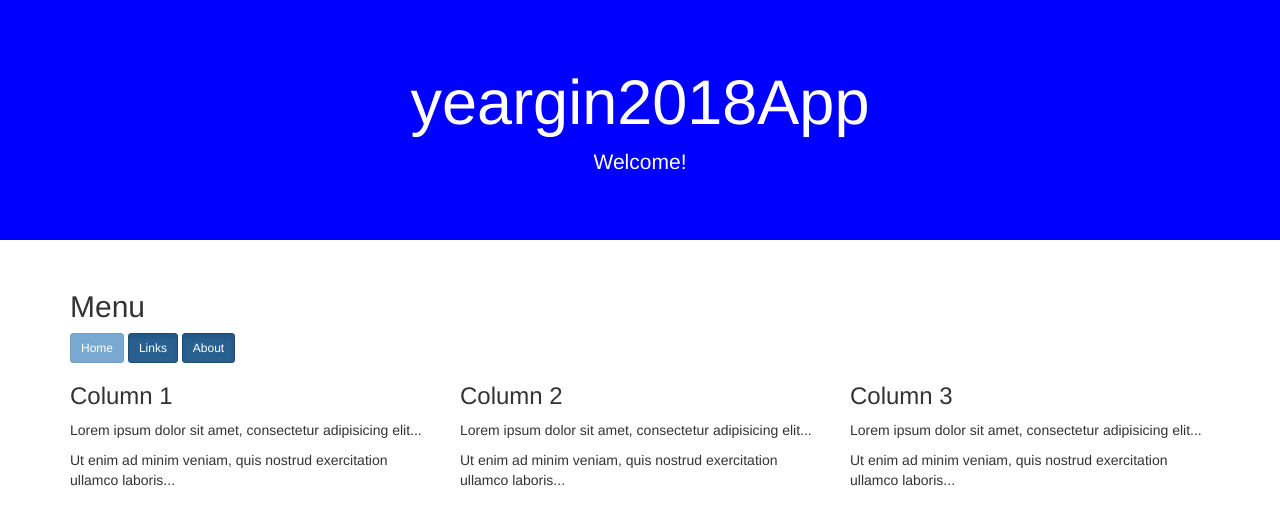
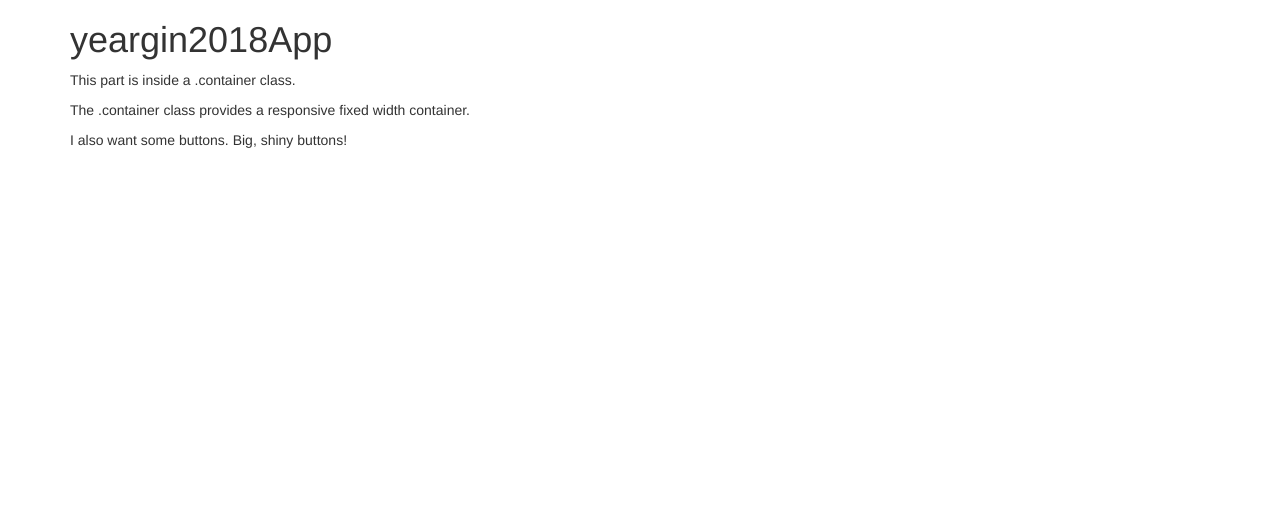
Before and after one commit to tommyyearginjr/yeargin2018App, a plain HTML site: page index.html in a window 1280 px wide. Drawn offline with nearby package versions, Linux system fonts and the light colour scheme.

Commit message:
big changes

```diff
--- a/index.html
+++ b/index.html
@@ -1,60 +1,21 @@
 <!DOCTYPE html>
 <html lang="en">
 <head>
-  <title>Bootstrap Example</title>
+  <title>yeargin2018App</title>
   <meta charset="utf-8">
   <meta name="viewport" content="width=device-width, initial-scale=1">
-  <meta name="apple-mobile-web-app-capable" content="yes">
-  <meta name="apple-mobile-web-app-status-bar-style" content="black">
   <link rel="stylesheet" href="https://maxcdn.bootstrapcdn.com/bootstrap/3.3.7/css/bootstrap.min.css">
   <script src="https://ajax.googleapis.com/ajax/libs/jquery/3.3.1/jquery.min.js"></script>
   <script src="https://maxcdn.bootstrapcdn.com/bootstrap/3.3.7/js/bootstrap.min.js"></script>
-  <style>
-    // When ready...
-window.addEventListener("load",function() {
-	// Set a timeout...
-	setTimeout(function(){
-		// Hide the address bar!
-		window.scrollTo(0, 1);
-	}, 0);
-});
-  </style>
 </head>
 <body>
 
-<div class="jumbotron text-center" style="background-color:blue">
-  <h1 style="color:white">yeargin2018App</h1>
-  <p style="color:white">Welcome!</p>
+<div class="container">
+  <h1>yeargin2018App</h1>
+  <p>This part is inside a .container class.</p>
+  <p>The .container class provides a responsive fixed width container.</p>
+  <p>I also want some buttons. Big, shiny buttons!</p>
 </div>
-
-
-<div class="container">
-  <h2>Menu</h2>
-  <button type:"button" class="btn btn-sm btn-primary disabled" role="button">Home</button>
-  <a href="pages_dir/links.html" class="btn btn-sm btn-primary active">Links</a>
-  <a href="pages_dir/about.html" class="btn btn-sm btn-primary active">About</a>
-</div>
-<div class="m-1 p-1"></div>
-<div class="container">
-  <div class="row">
-    <div class="col-sm-4">
-      <h3>Column 1</h3>
-      <p>Lorem ipsum dolor sit amet, consectetur adipisicing elit...</p>
-      <p>Ut enim ad minim veniam, quis nostrud exercitation ullamco laboris...</p>
-    </div>
-    <div class="col-sm-4">
-      <h3>Column 2</h3>
-      <p>Lorem ipsum dolor sit amet, consectetur adipisicing elit...</p>
-      <p>Ut enim ad minim veniam, quis nostrud exercitation ullamco laboris...</p>
-    </div>
-    <div class="col-sm-4">
-      <h3>Column 3</h3>
-      <p>Lorem ipsum dolor sit amet, consectetur adipisicing elit...</p>
-      <p>Ut enim ad minim veniam, quis nostrud exercitation ullamco laboris...</p>
-    </div>
-  </div>
-</div>
-	<br><br><br><br><br><br><br><br><br><br>
 
 </body>
 </html>
```
Also changed, not shown: pages_dir/about.html (deleted, +0 -49 lines), pages_dir/links.html (deleted, +0 -49 lines), 1 other file.
